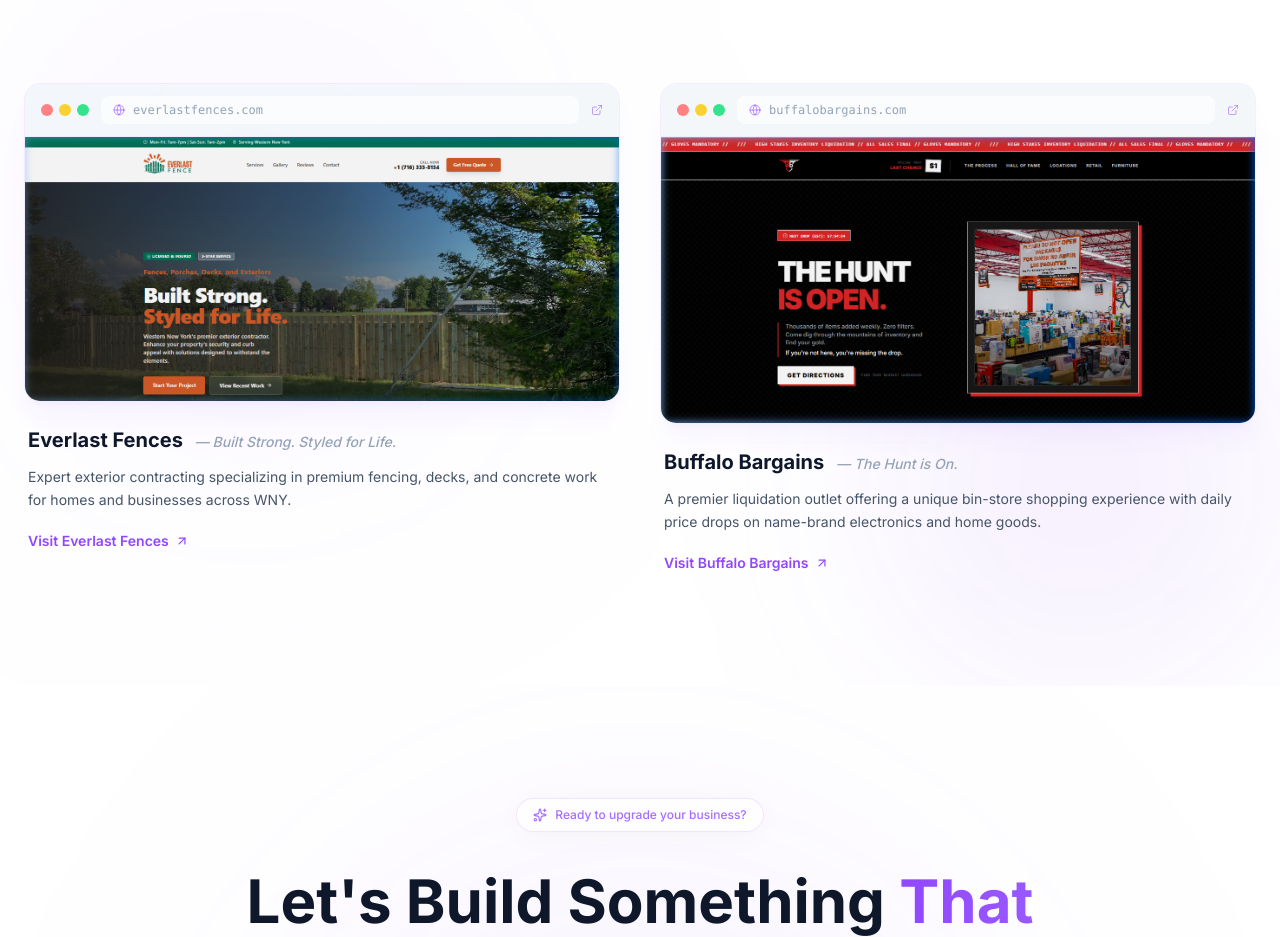
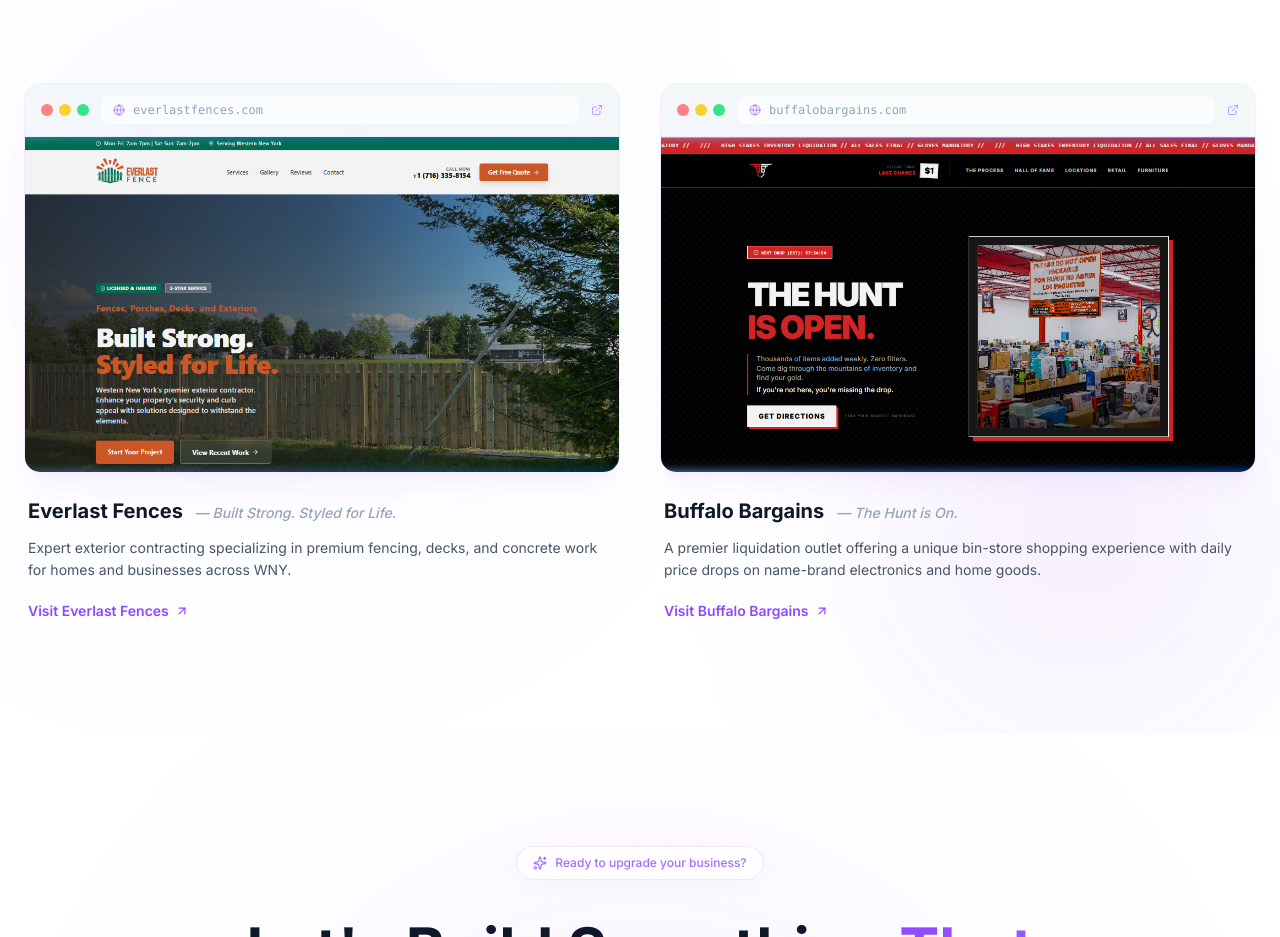
Before and after one commit to mustafaexce-creator/Remedi-x, a React (Vite) app in the folder website/: page / in a window 1280 px wide. Shown: the part 2820-3757 px from the top of the page. Built offline with nearby package versions, Linux system fonts and the light colour scheme.

Commit message:
fix: normalize screenshot heights with 16/9 aspect-ratio + object-fit cover

```diff
--- a/website/index.html
+++ b/website/index.html
@@ -150,6 +150,7 @@
       .fb-work-grid { display: grid; grid-template-columns: 1fr 1fr; gap: 40px; }
       @media (max-width: 1024px) { .fb-work-grid { grid-template-columns: 1fr; } }
       .fb-browser { border-radius: 16px; overflow: hidden; border: 1px solid rgba(145,71,255,0.15); box-shadow: 0 20px 40px rgba(0,0,0,0.06); }
+      .fb-browser img { width: 100%; aspect-ratio: 16/9; object-fit: cover; object-position: top; display: block; }
       .fb-browser-bar { background: #f1f5f9; padding: 12px 16px; display: flex; align-items: center; gap: 12px; border-bottom: 1px solid rgba(145,71,255,0.1); }
       .fb-dots { display: flex; gap: 6px; }
       .fb-dots span { width: 12px; height: 12px; border-radius: 50%; }
--- a/website/src/components/OurWork.jsx
+++ b/website/src/components/OurWork.jsx
@@ -48,11 +48,11 @@
         </div>
 
         {/* Screenshot */}
-        <div className="relative w-full overflow-hidden bg-navy-light">
+        <div className="relative w-full aspect-[16/9] overflow-hidden bg-navy-light">
           <img
             src={project.image}
             alt={`${project.title} website hero section`}
-            className="w-full h-auto block transition-transform duration-[1.5s] ease-out group-hover:scale-105"
+            className="w-full h-full object-cover object-top block transition-transform duration-[1.5s] ease-out group-hover:scale-105"
             loading="lazy"
           />
           {/* Hover Overlay */}
```
